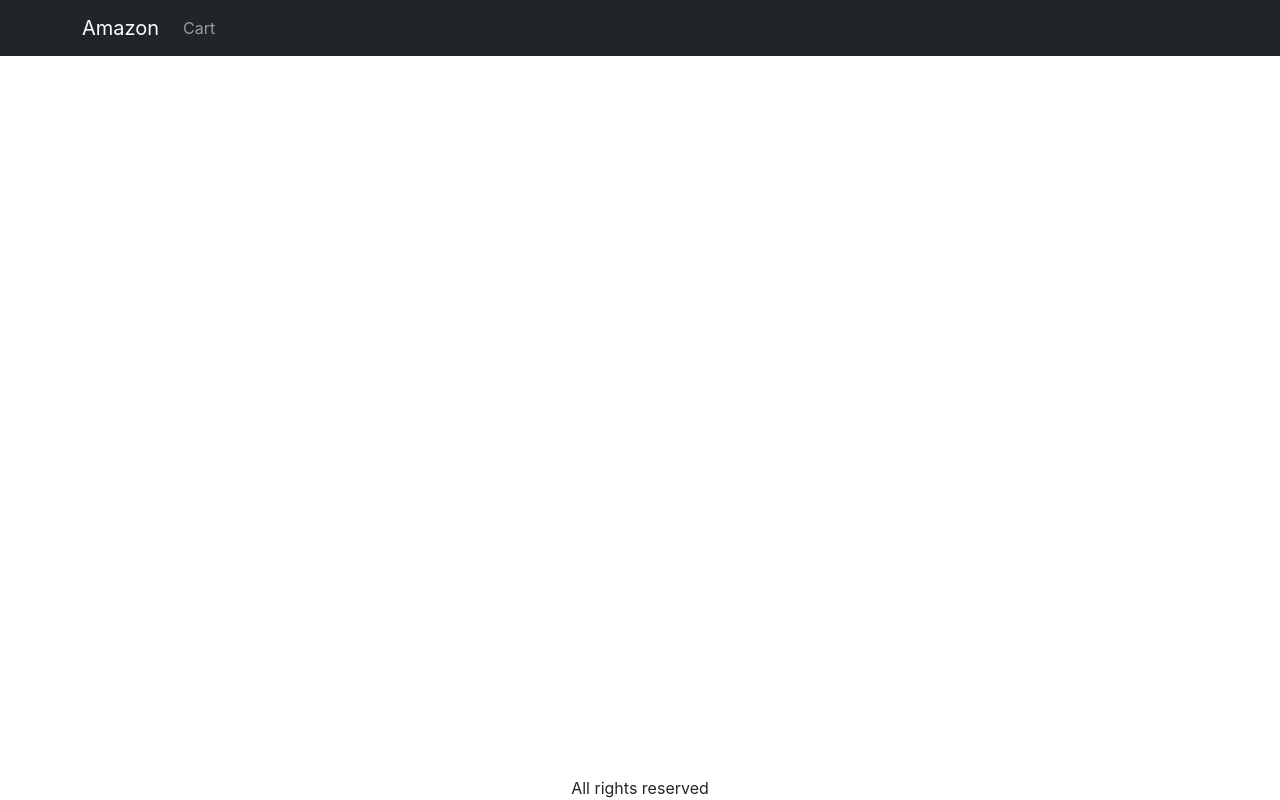
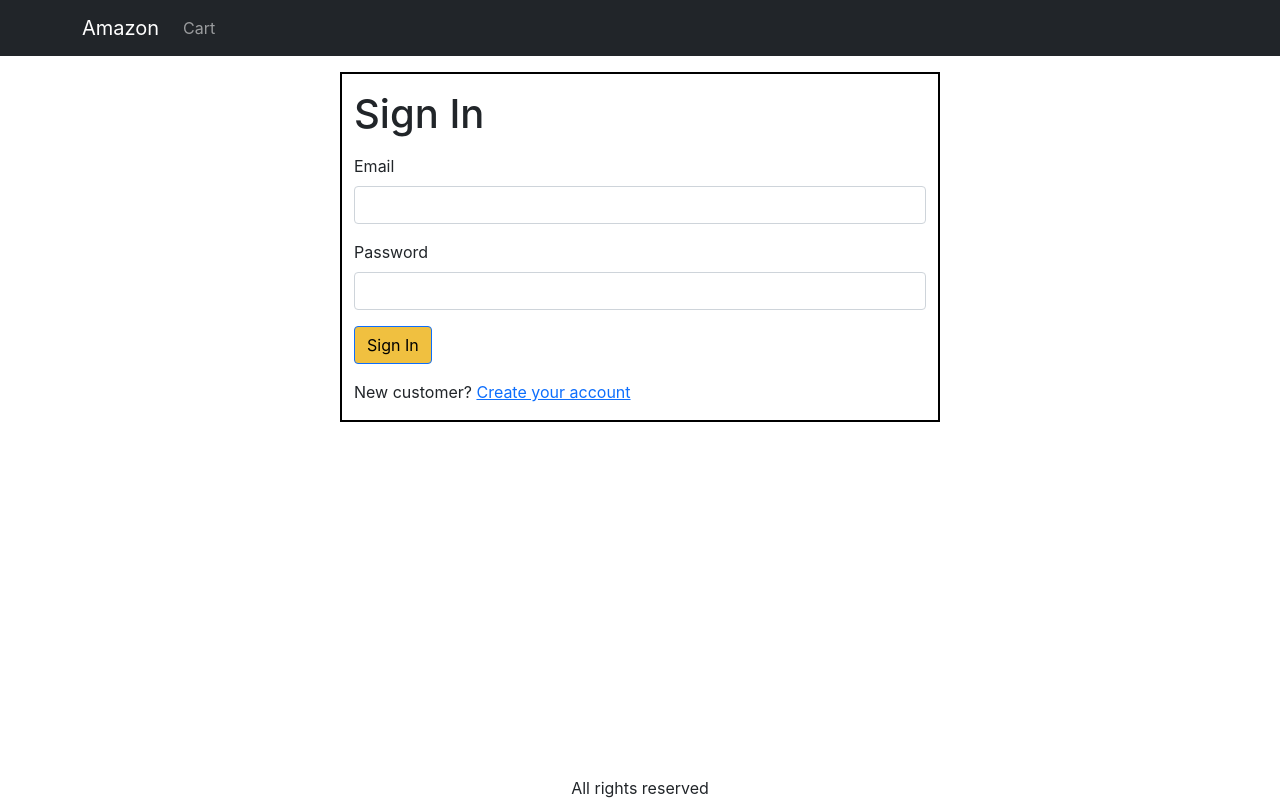
Before and after one commit to CrazierLattice/amazon-project, a React (Create React App) app in the folder client/: page /signin in a window 1280 px wide. Built offline with nearby package versions, Linux system fonts and the light colour scheme.

Commit message:
Created Sign In

```diff
--- a/client/src/App.js
+++ b/client/src/App.js
@@ -10,6 +10,7 @@ import { LinkContainer } from 'react-router-bootstrap';
 import { useContext } from 'react';
 import { Store } from './Store';
 import CartScreen from './screen/CartScreen';
+import SigninScreen from './screen/SigninScreen';
 function App() {
   const { state } = useContext(Store);
   const { cart } = state;
@@ -38,9 +39,10 @@ function App() {
         <main>
           <Container className="mt-3">
             <Routes>
-              <Route path="/" element={<HomeScreen />} />
               <Route path="/product/:slug" element={<ProductScreen />} />
               <Route path="/cart" element={<CartScreen />} />
+              <Route path="/signin" element={<SigninScreen />} />
+              <Route path="/" element={<HomeScreen />} />
             </Routes>
           </Container>
         </main>
--- a/client/src/Store.js
+++ b/client/src/Store.js
@@ -4,13 +4,15 @@ export const Store = createContext();
 
 const initialState = {
   cart: {
-    cartItems: [],
+    cartItems: localStorage.getItem('cartItems')
+      ? JSON.parse(localStorage.getItem('cartItems'))
+      : [],
   },
 };
 
 const reducer = (state, action) => {
   switch (action.type) {
-    case 'CART_ADD_ITEM':
+    case 'CART_ADD_ITEM': {
       const newItem = action.payload;
       console.log(newItem);
       const existItem = state.cart.cartItems.find(
@@ -22,7 +24,17 @@ const reducer = (state, action) => {
             item._id === existItem._id ? newItem : item
           )
         : [...state.cart.cartItems, newItem];
+      localStorage.setItem('cartItems', JSON.stringify(cartItems));
       return { ...state, cart: { ...state.cart, cartItems } };
+    }
+
+    case 'CART_REMOVE_ITEM': {
+      const cartItems = state.cart.cartItems.filter(
+        (item) => item._id !== action.payload._id
+      );
+      localStorage.setItem('cartItems', JSON.stringify(cartItems));
+      return { ...state, cart: { ...state.cart, cartItems } };
+    }
 
     default:
       return state;
--- a/client/src/components/Product.js
+++ b/client/src/components/Product.js
@@ -33,7 +33,14 @@ const Product = ({ product }) => {
         </Link>
         <Rating rating={product.rating} numReviews={product.numReviews} />
         <Card.Text>${product.price}</Card.Text>
-        <Button onClick={addToCartHandler}>Add to cart</Button>
+        {product.countInStock === 0 ? (
+          <Button disabled variant="light">
+            {' '}
+            Out of stock
+          </Button>
+        ) : (
+          <Button onClick={addToCartHandler}>Add to cart</Button>
+        )}
       </Card.Body>
     </Card>
   );
--- a/client/src/index.css
+++ b/client/src/index.css
@@ -56,3 +56,8 @@ main {
   height: 120px;
   width: 100px;
 }
+
+.small-container {
+  max-width: 600px;
+  border: 2px solid black;
+}
--- a/client/src/screen/CartScreen.js
+++ b/client/src/screen/CartScreen.js
@@ -4,16 +4,52 @@ import { Store } from '../Store';
 import Row from 'react-bootstrap/esm/Row';
 import Col from 'react-bootstrap/esm/Col';
 import MessageBox from '../components/MessageBox';
-import { Link } from 'react-router-dom';
+import { Link, useNavigate } from 'react-router-dom';
 import ListGroup from 'react-bootstrap/esm/ListGroup';
 import Button from 'react-bootstrap/Button';
 import Card from 'react-bootstrap/Card';
+import axios from 'axios';
 
 const CartScreen = () => {
   const { state, dispatch: ctxDispatch } = useContext(Store);
+  const navigate = useNavigate();
   const {
     cart: { cartItems },
   } = state;
+  const baseURL = 'http://localhost:5000';
+  const totalItemsInCart = cartItems.reduce(
+    (prevValue, currValue) => prevValue + currValue.quantity,
+    0
+  );
+  const totalToPay = cartItems
+    .reduce(
+      (prevValue, currValue) =>
+        prevValue + currValue.quantity * currValue.price,
+      0
+    )
+    .toString()
+    .replace(/\B(?=(\d{3})+(?!\d))/g, ',');
+  const updateCartHandler = async (item, quantity) => {
+    const { data } = await axios.get(`${baseURL}/api/products/${item._id}`);
+    if (data.countInStock < quantity)
+      return window.alert('Sorry, Product is out of stock.');
+    ctxDispatch({
+      type: 'CART_ADD_ITEM',
+      payload: { ...item, quantity },
+    });
+  };
+
+  const removeItemHandler = (item) => {
+    ctxDispatch({
+      type: 'CART_REMOVE_ITEM',
+      payload: item,
+    });
+  };
+
+  const checkOutHandler = () => {
+    navigate('/signin?redirect=/shipping');
+  };
+
   return (
     <div>
       <Helmet>
@@ -41,12 +77,21 @@ const CartScreen = () => {
                       <Link to={`/product/${item.slug}`}>{item.name}</Link>
                     </Col>
                     <Col md={3}>
-                      <Button variant="light" disabled={item.quantity === 1}>
+                      <Button
+                        onClick={() =>
+                          updateCartHandler(item, item.quantity - 1)
+                        }
+                        variant="light"
+                        disabled={item.quantity === 1}
+                      >
                         <i className="fas fa-minus-circle"></i>
                       </Button>
                       {'  '}
                       <span>{item.quantity}</span>{' '}
                       <Button
+                        onClick={() =>
+                          updateCartHandler(item, item.quantity + 1)
+                        }
                         variant="light"
                         disabled={item.quantity === item.countInStock}
                       >
@@ -55,7 +100,10 @@ const CartScreen = () => {
                     </Col>
                     <Col md={3}>${item.price}</Col>
                     <Col md={2}>
-                      <Button variant="light">
+                      <Button
+                        onClick={() => removeItemHandler(item)}
+                        variant="light"
+                      >
                         <i className="fas fa-trash"></i>
                       </Button>
                     </Col>
@@ -71,22 +119,13 @@ const CartScreen = () => {
               <ListGroup variant="flush">
                 <ListGroup.Item>
                   <h3>
-                    Subtotal (
-                    {cartItems.reduce(
-                      (prevValue, currValue) => prevValue + currValue.quantity,
-                      0
-                    )}{' '}
-                    items) : $
-                    {cartItems.reduce(
-                      (prevValue, currValue) =>
-                        prevValue + currValue.quantity * currValue.price,
-                      0
-                    )}
+                    Subtotal ({totalItemsInCart} items) : ${totalToPay}
                   </h3>
                 </ListGroup.Item>
                 <ListGroup.Item>
                   <div className="d-grid">
                     <Button
+                      onClick={checkOutHandler}
                       type="button"
                       variant="primary"
                       disabled={cartItems.length === 0}
--- /dev/null
+++ b/client/src/screen/SigninScreen.js
@@ -0,0 +1,39 @@
+import React from 'react';
+import Container from 'react-bootstrap/Container';
+import Form from 'react-bootstrap/Form';
+import Button from 'react-bootstrap/Button';
+import { Helmet } from 'react-helmet-async';
+import { Link, useLocation } from 'react-router-dom';
+
+const SigninScreen = () => {
+  const { search } = useLocation();
+  const redirectUrl = new URLSearchParams(search).get('redirect');
+  const redirect = redirectUrl ? redirectUrl : '/';
+  return (
+    <Container className="small-container">
+      <Helmet>
+        <title>Sign In</title>
+      </Helmet>
+      <h1 className="my-3">Sign In</h1>
+      <Form>
+        <Form.Group className="mb-3" controlId="email">
+          <Form.Label>Email</Form.Label>
+          <Form.Control required type="email"></Form.Control>
+        </Form.Group>
+        <Form.Group className="mb-3" controlId="password">
+          <Form.Label>Password</Form.Label>
+          <Form.Control required type="password"></Form.Control>
+        </Form.Group>
+        <div className="mb-3">
+          <Button type="submit">Sign In</Button>
+        </div>
+        <div className="mb-3">
+          New customer?{' '}
+          <Link to={`/signup?redirect=${redirect}`}>Create your account</Link>
+        </div>
+      </Form>
+    </Container>
+  );
+};
+
+export default SigninScreen;
```
